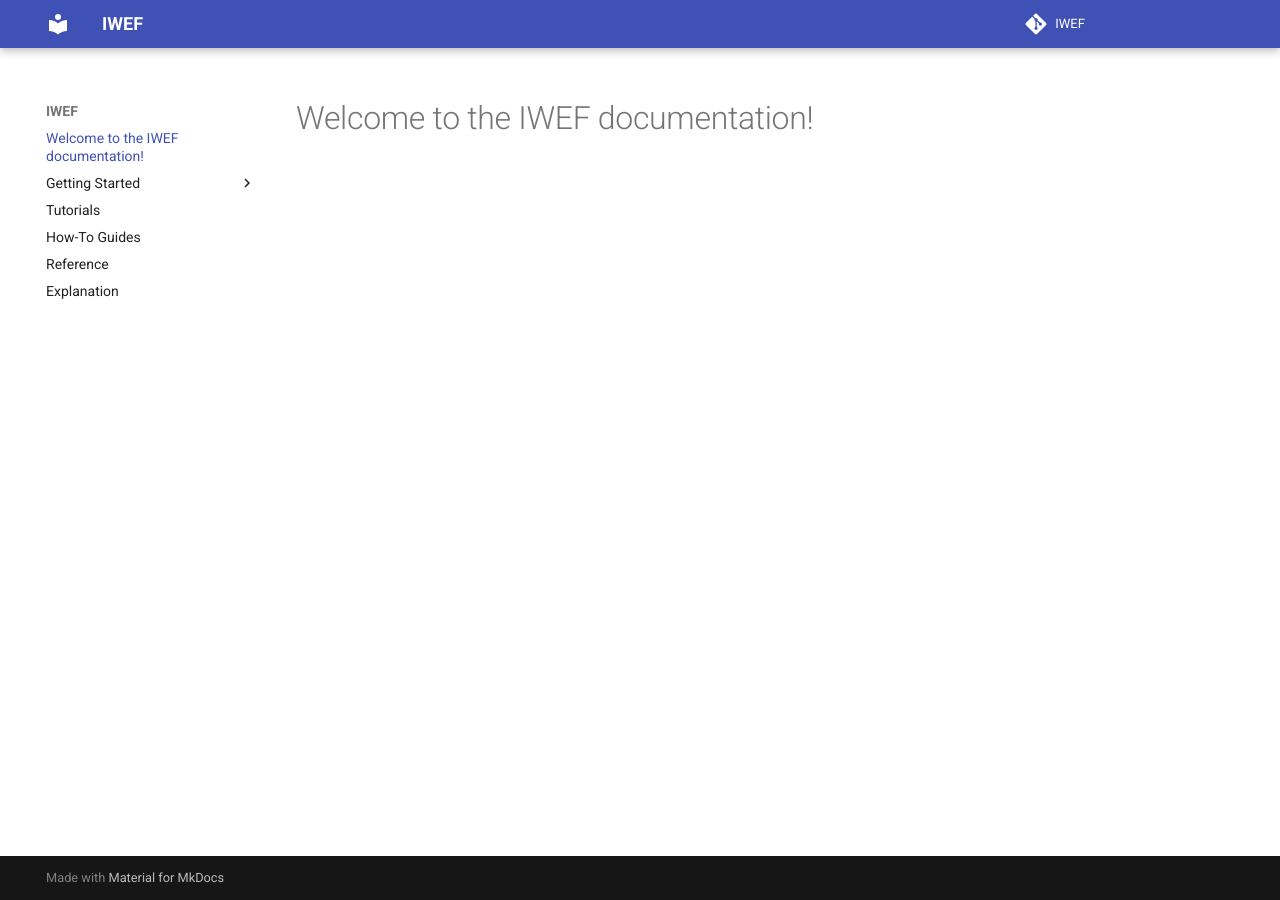
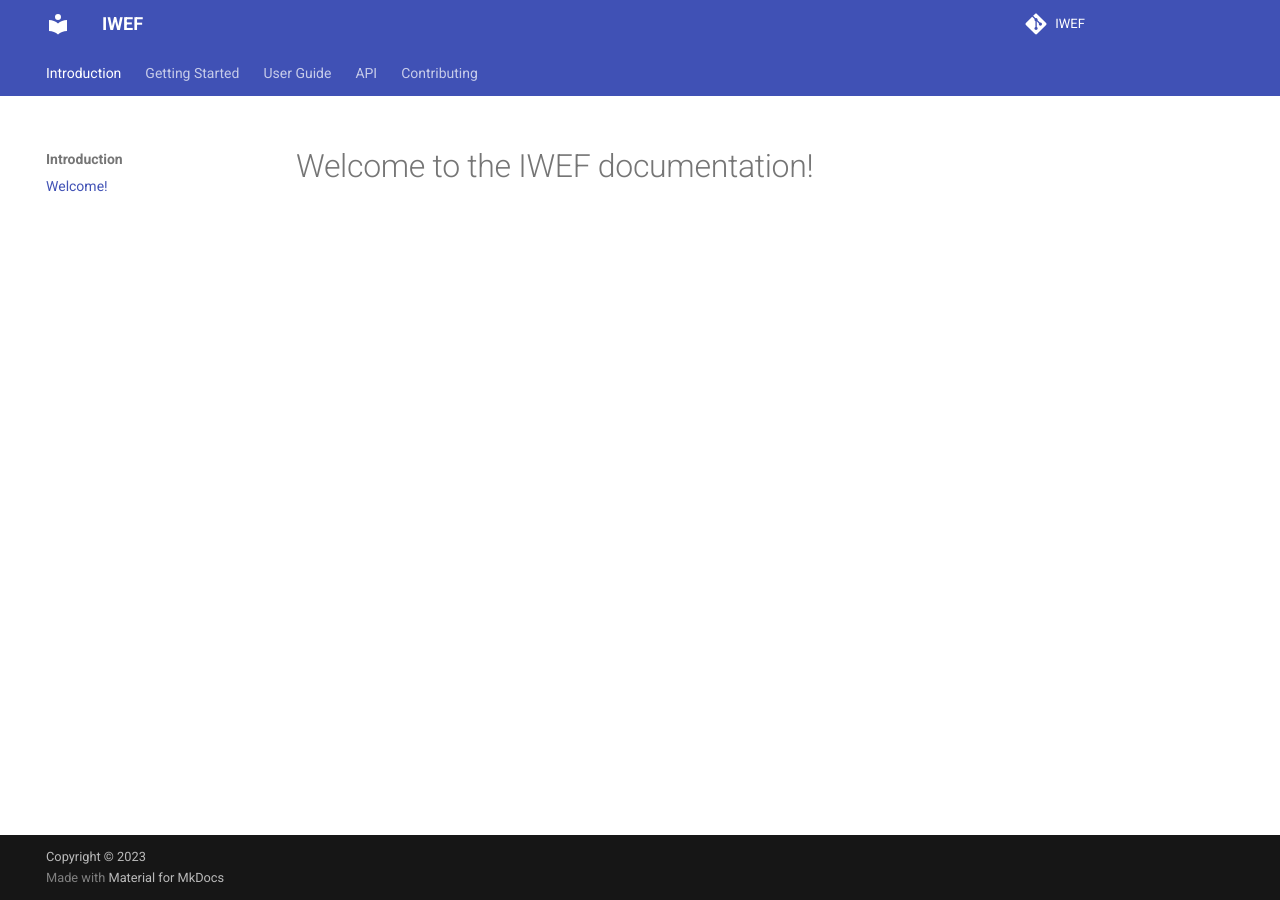
Before and after one commit to dccuchile/rivertext, an MkDocs documentation site: the page built from docs/index.md, in a window 1280 px wide. Built offline with MkDocs 1.6.1 and Material for MkDocs 9.7.7, drawn with Linux system fonts in a browser that asks for light colours; comment, search, counter and statistics services are not loaded.

```diff
--- a/mkdocs.yml
+++ b/mkdocs.yml
@@ -10,18 +10,23 @@ repo_url: https://github.com/giturra/iwef
 theme:
     name: material
     locale: en
+    features:
+      - navigation.tabs
     analytics: {gtag: 'G-274394082'}
     highlightjs: true
     hljs_languages:
         - yaml
         - python
 
+# Copyright
+copyright: Copyright &copy; 2023
+
 
 nav:
-  - index.md
+  - Introduction:
+    - Welcome!: index.md
   - Getting Started:
       - About: getting_started/about.md
-  - tutorials.md
-  - How-To Guides: how-to-guides.md
-  - reference.md
-  - explanation.md
+  - User Guide: tutorials.md
+  - API: api.md
+  - Contributing: reference.md
```
Also changed, not shown: README.md (+19 -3 lines), docs/api.md (added, +4 -0 lines), docs/how-to-guides.md (deleted), 1 other file.
